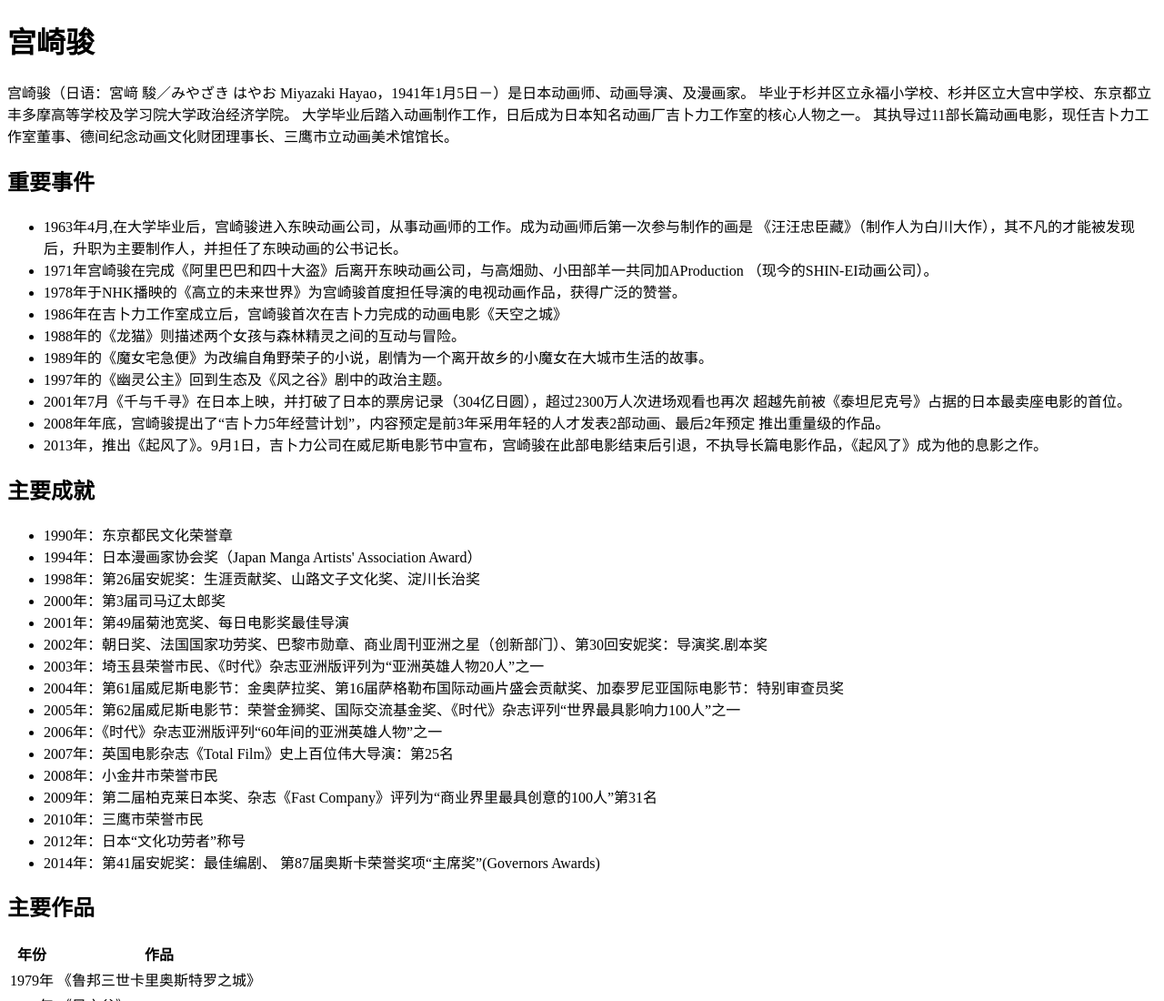
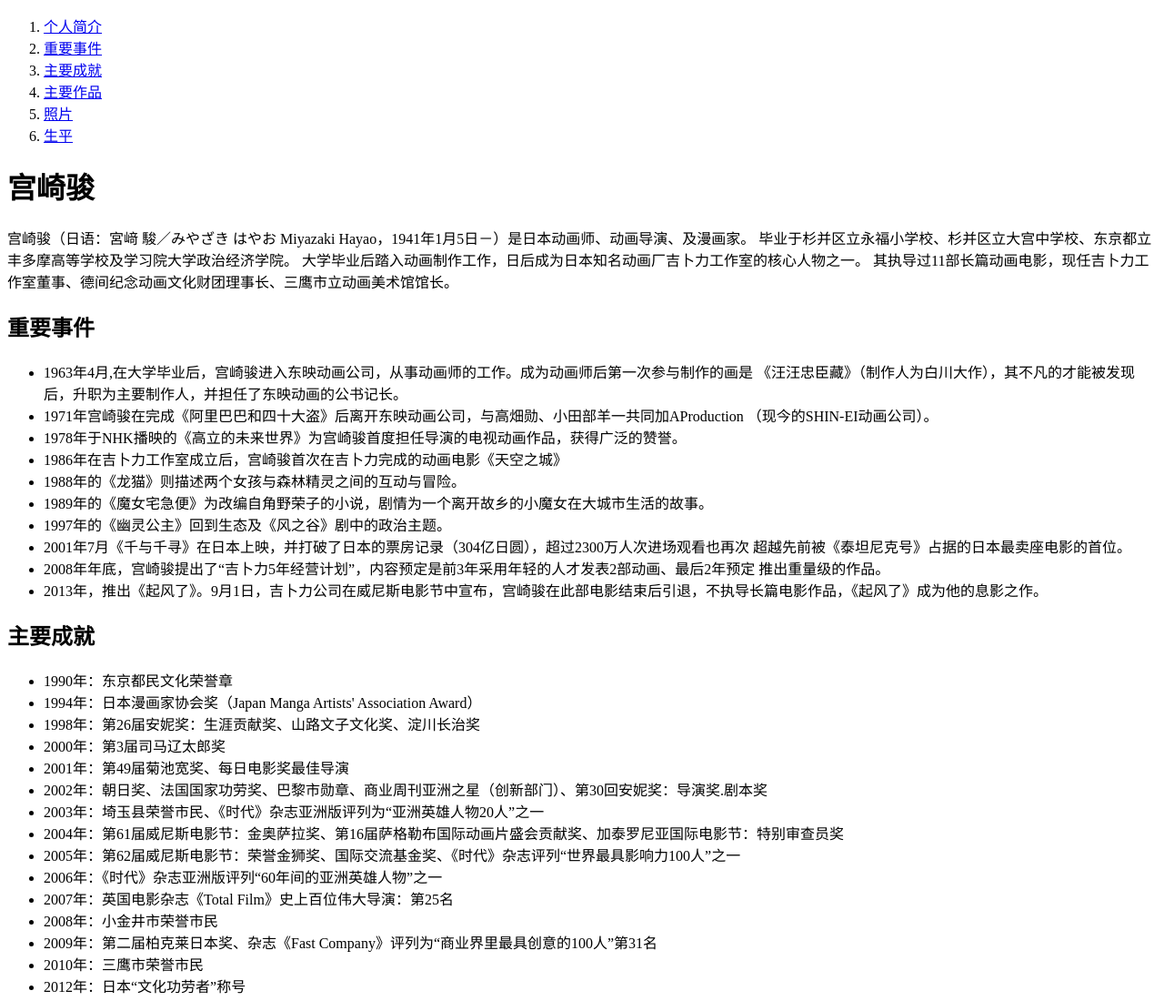
Before and after one commit to Wangjintao22/Miyazaki-Hayao, a plain HTML site: page index.html in a window 1280 px wide. Shown: the top 1100 px of the page at 91% size. Drawn offline with Linux system fonts and the light colour scheme.

Commit message:
添加目录

```diff
--- a/index.html
+++ b/index.html
@@ -11,7 +11,17 @@
     </style>
   </head>
   <body>
-    <h1>宫崎骏</h1>
+    <nav>
+      <ol>
+          <li><a href="#name">个人简介</a></li>
+          <li><a href="#events">重要事件</a></li>
+          <li><a href="#awards">主要成就</a></li>
+          <li><a href="#works">主要作品</a></li>
+          <li><a href="#pictures">照片</a></li>
+          <li><a href="#life">生平</a></li>
+      </ol>
+    </nav>
+    <h1 id="name">宫崎骏</h1>
     <p>
       宫崎骏（日语：宮﨑 駿／みやざき はやお Miyazaki
       Hayao，1941年1月5日－）是日本动画师、动画导演、及漫画家。
@@ -19,7 +29,7 @@
       大学毕业后踏入动画制作工作，日后成为日本知名动画厂吉卜力工作室的核心人物之一。
       其执导过11部长篇动画电影，现任吉卜力工作室董事、德间纪念动画文化财团理事长、三鹰市立动画美术馆馆长。
     </p>
-    <h2>重要事件</h2>
+    <h2 id="events">重要事件</h2>
     <p>
         <ul>
             <li>1963年4月,在大学毕业后，宫崎骏进入东映动画公司，从事动画师的工作。成为动画师后第一次参与制作的画是  《汪汪忠臣藏》（制作人为白川大作），其不凡的才能被发现后，升职为主要制作人，并担任了东映动画的公书记长。  </li>
@@ -34,7 +44,7 @@
             <li>2013年，推出《起风了》。9月1日，吉卜力公司在威尼斯电影节中宣布，宫崎骏在此部电影结束后引退，不执导长篇电影作品，《起风了》成为他的息影之作。</li>
         </ul>
     </p>
-    <h2>主要成就</h2>
+    <h2 id="awards">主要成就</h2>
     <p>
         <ul>
             <li>1990年：东京都民文化荣誉章</li>
@@ -55,7 +65,7 @@
             <li>2014年：第41届安妮奖：最佳编剧、 第87届奥斯卡荣誉奖项“主席奖”(Governors Awards)</li>
         </ul>
     </p>
-    <h2>主要作品</h2>
+    <h2 id="works">主要作品</h2>
 
         <table>
             <thead>
@@ -77,13 +87,13 @@
             </tbody>
 
         </table>
-    <h2>照片</h2>
+    <h2 id="pictures" >照片</h2>
     <ul>
       <div><img src="img/1.jpg" width=500 alt=""></div>
       <div><img src="img/2.jpg" width=500 alt=""></div>
       <div><img src="img/3.jpg" width=500 alt=""></div>
     </ul>
-    <h2>生平</h2>
+    <h2 id="life">生平</h2>
     <p>
       宫崎骏基本上以本名活动，不论日本国内外，普遍习惯用宮崎駿，2000年以后才逐渐正名宮﨑駿。
     </p>
```
